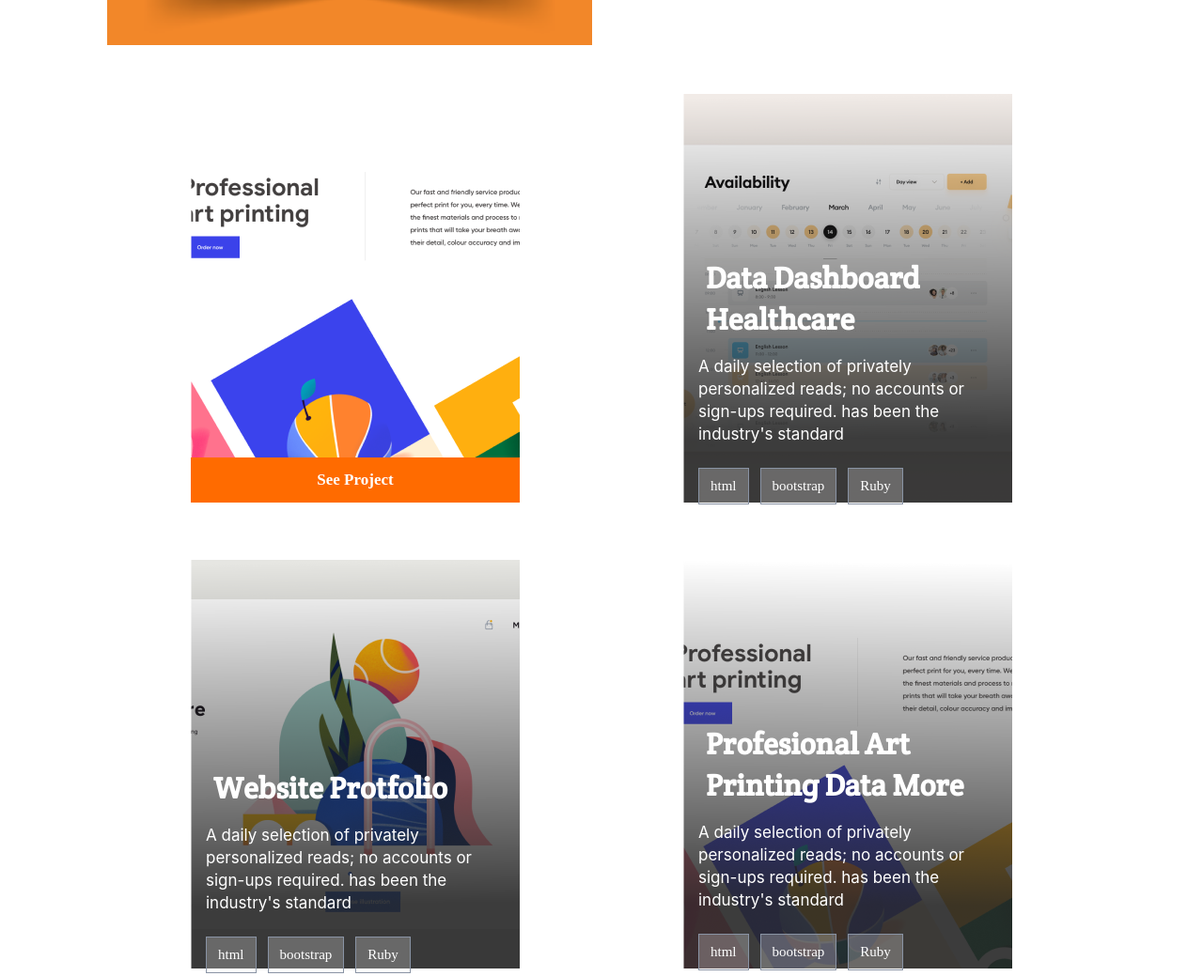
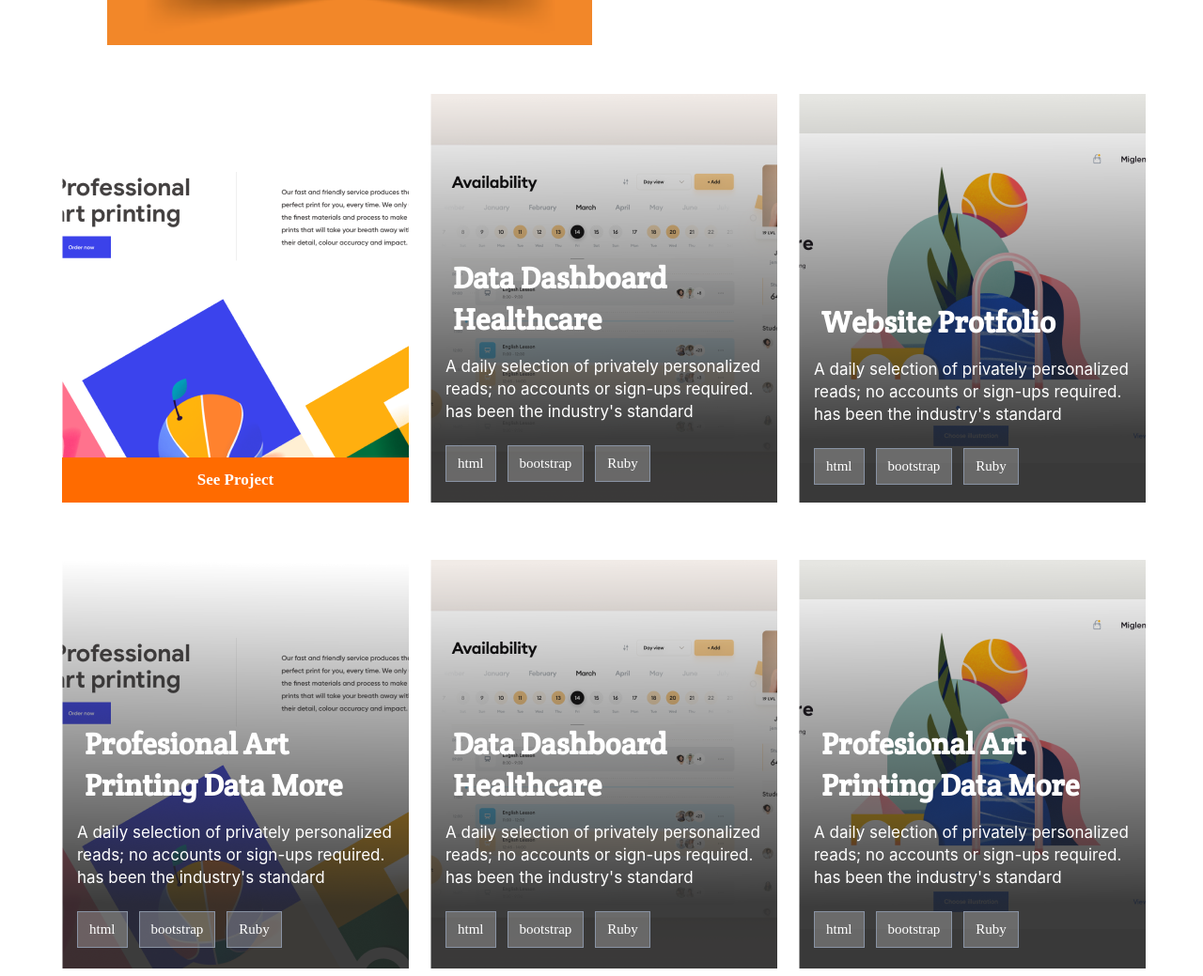
Before and after one commit to RitaDee/portfolio, a website: page index.html in a window 1280 px wide. Shown: the part 1379-2418 px from the top of the page at 94% size. Drawn offline with Linux system fonts and the light colour scheme.

Commit message:
Revert "Deployment"

```diff
--- a/style.css
+++ b/style.css
@@ -575,20 +575,19 @@ span {
     display: grid;
     grid-template-columns: repeat(auto-fit, minmax(327px, 3fr));
     column-gap: 24px;
-    width: 80%;
+    width: 90%;
     justify-content: start;
     align-content: center;
     margin: 0 auto 0 auto;
     position: relative;
-    flex-wrap: wrap;
   }
 
   .desktop-profession .img-profession {
     background-image: url(./images/profession-1.png);
     background-repeat: no-repeat;
     background-size: cover;
-    width: 350px;
-    margin: 24px auto 37px auto;
+    width: 369px;
+    margin: 24px 16px 37px 2px;
     background-position-y: bottom center;
     height: 435px;
   }
@@ -596,7 +595,7 @@ span {
   .desktop-profession .img-profession .img-profession-btn {
     background-repeat: no-repeat;
     background-size: cover;
-    width: 350px;
+    width: 369px;
     margin: 24px 16px 37px 2px;
     background-position-y: bottom center;
   }
@@ -608,7 +607,7 @@ span {
     font-family: inherit;
     font-size: 17px;
     font-weight: 700;
-    width: 350px;
+    width: 369px;
     height: 48px;
     margin-bottom: -200px;
     border: none;
@@ -619,8 +618,8 @@ span {
     background-image: url(./images/profession-2.png);
     background-repeat: no-repeat;
     background-size: cover;
-    width: 350px;
-    margin: 24px auto 37px auto;
+    width: 369px;
+    margin: 24px 16px 37px 2px;
   }
 
   .data h1 {
@@ -645,8 +644,8 @@ span {
     background-image: url(./images/profession-3.png);
     background-repeat: no-repeat;
     background-size: cover;
-    width: 350px;
-    margin: 24px auto 37px auto;
+    width: 369px;
+    margin: 24px 16px 37px 2px;
   }
 
   .data h2 {
@@ -661,9 +660,9 @@ span {
     background-image: url(./images/profession-4.png);
     background-repeat: no-repeat;
     background-size: cover;
-    width: 350px;
+    width: 369px;
     height: 435px;
-    margin: 24px auto 37px auto;
+    margin: 24px 16px 37px 2px;
   }
 
   .data h3 {
```
Also changed, not shown: 1 other file.
